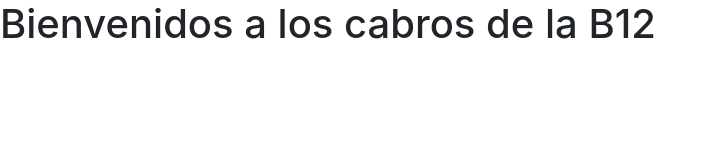
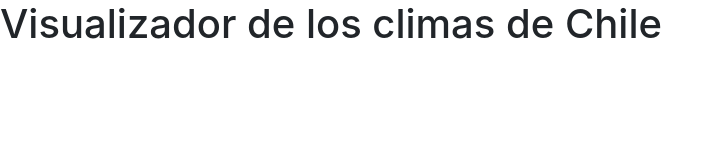
Before and after one commit to andradeclavero/visual_datos, a plain HTML site: page index.html in a window 1280 px wide. Shown: the whole page, without its empty margins (0-723 px from the left). Drawn offline with nearby package versions, Linux system fonts and the light colour scheme.

Commit message:
Update index.html
Se ha actualizado el título de la página web

```diff
--- a/index.html
+++ b/index.html
@@ -11,7 +11,7 @@
     <title>Visualización de Datos Geográficos</title>
   </head>
   <body>
-    <h1>Bienvenidos a los cabros de la B12</h1>
+    <h1>Visualizador de los climas de Chile</h1>
 
     <!-- Optional JavaScript -->
     <!-- jQuery first, then Popper.js, then Bootstrap JS -->
```
